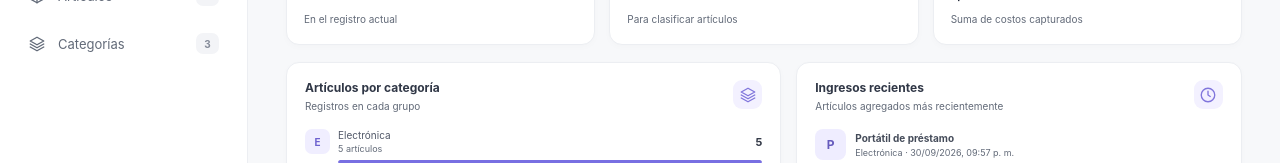
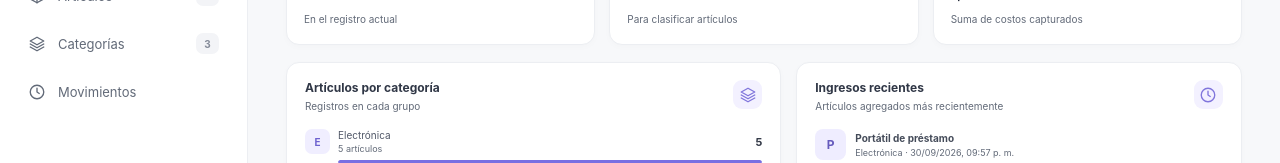
Before and after one commit to AndresMolina-Sys/InventarioWeb, a React (Vite) app: page / in a window 1280 px wide. Shown: the part 281-444 px from the top of the page. Built offline with nearby package versions, Linux system fonts and the light colour scheme.

Commit message:
feat(movements): add activity history
Store article details and browse filtered activity locally.

```diff
--- a/src/App.tsx
+++ b/src/App.tsx
@@ -3,7 +3,8 @@ import type { FormEvent, ReactNode } from "react";
 import { createCategory, createItem, deleteCategory, deleteItem, loadSnapshot, updateCategory, updateItem } from "./lib/inventoryRepository";
 import type { Category, CategoryDraft, InventoryItem, InventoryMovement, InventorySnapshot, ItemDraft } from "./types";
 
-type Page = "dashboard" | "inventory" | "categories" | "category-detail";
+type Page = "dashboard" | "inventory" | "categories" | "movements" | "category-detail";
+type MovementFilter = "all" | InventoryMovement["type"];
 type IconName = "dashboard" | "box" | "search" | "plus" | "download" | "chevron" | "edit" | "trash" | "view" | "close" | "check" | "spark" | "clock" | "alert" | "layers" | "currency";
 
 const iconPaths: Record<IconName, ReactNode> = {
@@ -25,8 +26,8 @@ const iconPaths: Record<IconName, ReactNode> = {
   currency: <><circle cx="12" cy="12" r="9" /><path d="M15 8.5c-.5-.7-1.5-1.1-3-1.1-1.6 0-2.6.7-2.6 1.8 0 3 5.2 1.2 5.2 4.1 0 1.1-1 2-2.7 2-1.4 0-2.5-.4-3.2-1.2M12 6v12" /></>,
 };
 
-function Icon({ name, size = 18 }: { name: IconName; size?: number }) {
-  return <svg aria-hidden="true" width={size} height={size} viewBox="0 0 24 24" fill="none" stroke="currentColor" strokeWidth="1.8" strokeLinecap="round" strokeLinejoin="round">{iconPaths[name]}</svg>;
+function Icon({ name, size = 18, className }: { name: IconName; size?: number; className?: string }) {
+  return <svg aria-hidden="true" className={className} width={size} height={size} viewBox="0 0 24 24" fill="none" stroke="currentColor" strokeWidth="1.8" strokeLinecap="round" strokeLinejoin="round">{iconPaths[name]}</svg>;
 }
 
 function dateLabel(value: string): string {
@@ -169,7 +170,7 @@ function App() {
 
   if (dataLoading) return <LoadingScreen />;
   const selectedCategory = snapshot.categories.find((category) => category.id === selectedCategoryId) ?? null;
-  const pageTitle = page === "dashboard" ? "Resumen" : page === "inventory" ? "Artículos" : page === "category-detail" ? selectedCategory?.name ?? "Categoría" : "Categorías";
+  const pageTitle = page === "dashboard" ? "Resumen" : page === "inventory" ? "Artículos" : page === "movements" ? "Movimientos" : page === "category-detail" ? selectedCategory?.name ?? "Categoría" : "Categorías";
 
   return <div className="app-shell">
     <Sidebar page={page} onPage={setPage} itemCount={snapshot.items.length} categoryCount={snapshot.categories.length} />
@@ -226,6 +227,7 @@ function App() {
         onViewItem={setViewedItem}
         onDeleteItem={removeItem}
       />}
+      {page === "movements" && <MovementsPage movements={snapshot.movements} />}
     </main>
 
     {itemModal && <ItemModal
@@ -258,6 +260,7 @@ function Sidebar({ page, onPage, itemCount, categoryCount }: { page: Page; onPag
     { key: "dashboard", label: "Resumen", icon: "dashboard" },
     { key: "inventory", label: "Artículos", icon: "box" },
     { key: "categories", label: "Categorías", icon: "layers" },
+    { key: "movements", label: "Movimientos", icon: "clock" },
   ];
   return <aside className="sidebar">
     <a className="brand" href="#inicio" onClick={(event) => { event.preventDefault(); onPage("dashboard"); }}>
@@ -267,7 +270,7 @@ function Sidebar({ page, onPage, itemCount, categoryCount }: { page: Page; onPag
     <div className="nav-label">MENÚ</div>
     <nav className="side-nav" aria-label="Navegación principal">
       {links.map((link) => <button key={link.key} className={`nav-link ${activePage === link.key ? "active" : ""}`} aria-label={link.label} title={link.label} onClick={() => onPage(link.key)}>
-        <Icon name={link.icon} size={18} /><span>{link.label}</span>{link.key !== "dashboard" && <span className="nav-count">{link.key === "inventory" ? itemCount : categoryCount}</span>}
+        <Icon name={link.icon} size={18} /><span>{link.label}</span>{link.key === "inventory" ? <span className="nav-count">{itemCount}</span> : link.key === "categories" ? <span className="nav-count">{categoryCount}</span> : null}
       </button>)}
     </nav>
     <div className="sidebar-spacer" />
@@ -339,6 +342,79 @@ function ActivityChart({ movements }: { movements: InventoryMovement[] }) {
       </div>
     </div>
     <div className="chart-legend"><span className="legend-dot" /><span>Movimientos por día</span><strong className="chart-total">{total} {total === 1 ? "movimiento" : "movimientos"} en la semana</strong></div>
+  </section>;
+}
+
+function movementActionLabel(type: InventoryMovement["type"]): string {
+  if (type === "created") return "Alta";
+  if (type === "updated") return "Edición";
+  return "Baja";
+}
+
+function movementActionIcon(type: InventoryMovement["type"]): IconName {
+  if (type === "created") return "plus";
+  if (type === "updated") return "edit";
+  return "trash";
+}
+
+function MovementsPage({ movements }: { movements: InventoryMovement[] }) {
+  const [filter, setFilter] = useState<MovementFilter>("all");
+  const [currentPage, setCurrentPage] = useState(1);
+  const pageSize = 25;
+  const filteredMovements = useMemo(() => movements
+    .map((movement, index) => ({ movement, index }))
+    .filter(({ movement }) => filter === "all" || movement.type === filter)
+    .sort((left, right) => Date.parse(right.movement.occurredAt) - Date.parse(left.movement.occurredAt) || right.index - left.index)
+    .map(({ movement }) => movement), [filter, movements]);
+  const pageCount = Math.max(1, Math.ceil(filteredMovements.length / pageSize));
+  const safePage = Math.min(currentPage, pageCount);
+  const firstIndex = (safePage - 1) * pageSize;
+  const visibleMovements = filteredMovements.slice(firstIndex, firstIndex + pageSize);
+  const rangeStart = filteredMovements.length === 0 ? 0 : firstIndex + 1;
+  const rangeEnd = Math.min(firstIndex + pageSize, filteredMovements.length);
+
+  function changeFilter(value: MovementFilter) {
+    setFilter(value);
+    setCurrentPage(1);
+  }
+
+  return <section className="page-content">
+    <div className="page-heading movement-page-heading">
+      <div><div className="eyebrow">CONTROL INTERNO</div><h1>Movimientos</h1><p>Consulta las altas, ediciones y bajas de artículos.</p></div>
+    </div>
+    <section className="panel inventory-panel movement-history-panel">
+      <div className="inventory-toolbar movement-toolbar">
+        <div><h2>Historial de actividad</h2><p>{filteredMovements.length} {filteredMovements.length === 1 ? "movimiento" : "movimientos"} en el historial</p></div>
+        <label className="movement-filter">Tipo de acción
+          <select id="movement-filter" name="movementFilter" aria-label="Filtrar por tipo de acción" value={filter} onChange={(event) => changeFilter(event.target.value as MovementFilter)}>
+            <option value="all">Todos los movimientos</option>
+            <option value="created">Altas</option>
+            <option value="updated">Ediciones</option>
+            <option value="deleted">Bajas</option>
+          </select>
+        </label>
+      </div>
+      {visibleMovements.length > 0 ? <div className="table-scroll"><table className="product-table movement-history-table">
+        <caption className="sr-only">Historial completo de movimientos de artículos</caption>
+        <thead><tr><th scope="col">Acción</th><th scope="col">Artículo</th><th scope="col">Fecha y hora</th></tr></thead>
+        <tbody>{visibleMovements.map((movement) => <tr key={movement.id}>
+          <td><span className={`movement-action action-${movement.type}`}><Icon name={movementActionIcon(movement.type)} size={14} />{movementActionLabel(movement.type)}</span></td>
+          <td><div className="movement-article"><strong>{movement.itemSnapshot?.name ?? "Artículo sin datos asociados"}</strong><small>{movement.itemSnapshot ? `${movement.itemSnapshot.code} · ${movement.itemSnapshot.categoryName}` : "Este movimiento no conserva los datos del artículo."}</small></div></td>
+          <td className="date-cell"><time dateTime={movement.occurredAt}>{dateLabel(movement.occurredAt)}</time></td>
+        </tr>)}</tbody>
+      </table></div> : <EmptyState
+        title={movements.length === 0 ? "Todavía no hay movimientos" : "No hay movimientos de este tipo"}
+        text={movements.length === 0 ? "Las altas, ediciones y bajas de artículos aparecerán aquí." : "Prueba otro filtro para consultar el historial."}
+      />}
+      <div className="table-foot movement-table-foot">
+        <span>Mostrando <strong>{rangeStart}–{rangeEnd}</strong> de <strong>{filteredMovements.length}</strong> movimientos</span>
+        {filteredMovements.length > 0 && <nav className="movement-pagination" aria-label="Paginación de movimientos">
+          <button className="movement-page-button" aria-label="Página anterior" onClick={() => setCurrentPage((page) => Math.max(1, page - 1))} disabled={safePage === 1}><Icon name="chevron" size={15} className="rotate-left" /></button>
+          <span aria-live="polite">Página {safePage} de {pageCount}</span>
+          <button className="movement-page-button" aria-label="Página siguiente" onClick={() => setCurrentPage((page) => Math.min(pageCount, page + 1))} disabled={safePage === pageCount}><Icon name="chevron" size={15} /></button>
+        </nav>}
+      </div>
+    </section>
   </section>;
 }
 
--- a/src/lib/inventoryRepository.ts
+++ b/src/lib/inventoryRepository.ts
@@ -1,5 +1,5 @@
 import { createSampleSnapshot, readLegacySnapshot } from "../data/demo";
-import type { Category, CategoryDraft, InventoryItem, InventoryMovement, InventorySnapshot, ItemDraft } from "../types";
+import type { Category, CategoryDraft, InventoryItem, InventoryMovement, InventorySnapshot, ItemDraft, MovementItemSnapshot } from "../types";
 
 const DATABASE_NAME = "inventario-web-portfolio";
 const DATABASE_VERSION = 1;
@@ -47,13 +47,27 @@ function openDatabase(): Promise<IDBDatabase> {
   });
   return databasePromise;
 }
-function isMovement(value: unknown): value is InventoryMovement {
-  if (typeof value !== "object" || value === null) return false;
+function normalizeMovement(value: unknown): InventoryMovement | null {
+  if (typeof value !== "object" || value === null) return null;
   const movement = value as Partial<InventoryMovement>;
-  return typeof movement.id === "string"
-    && (movement.type === "created" || movement.type === "updated" || movement.type === "deleted")
-    && typeof movement.occurredAt === "string"
-    && Number.isFinite(Date.parse(movement.occurredAt));
+  if (typeof movement.id !== "string"
+    || (movement.type !== "created" && movement.type !== "updated" && movement.type !== "deleted")
+    || typeof movement.occurredAt !== "string"
+    || !Number.isFinite(Date.parse(movement.occurredAt))) return null;
+
+  const itemSnapshot = movement.itemSnapshot;
+  const hasValidItemSnapshot = typeof itemSnapshot === "object"
+    && itemSnapshot !== null
+    && typeof itemSnapshot.code === "string"
+    && typeof itemSnapshot.name === "string"
+    && typeof itemSnapshot.categoryName === "string";
+
+  return {
+    id: movement.id,
+    type: movement.type,
+    occurredAt: movement.occurredAt,
+    ...(hasValidItemSnapshot ? { itemSnapshot: itemSnapshot as MovementItemSnapshot } : {}),
+  };
 }
 
 function normalizeSnapshot(value: unknown): InventorySnapshot | null {
@@ -63,7 +77,9 @@ function normalizeSnapshot(value: unknown): InventorySnapshot | null {
   return {
     categories: record.categories as Category[],
     items: record.items as InventoryItem[],
-    movements: Array.isArray(record.movements) ? record.movements.filter(isMovement) : [],
+    movements: Array.isArray(record.movements)
+      ? record.movements.map(normalizeMovement).filter((movement): movement is InventoryMovement => movement !== null)
+      : [],
   };
 }
 
@@ -106,8 +122,16 @@ function normalized(value: string): string {
   return value.trim().toLocaleLowerCase("es-CR");
 }
 
-function createMovement(type: InventoryMovement["type"], occurredAt: string): InventoryMovement {
-  return { id: crypto.randomUUID(), type, occurredAt };
+function movementItemSnapshot(item: InventoryItem, categories: Category[]): MovementItemSnapshot {
+  return {
+    code: item.code,
+    name: item.name,
+    categoryName: categories.find((category) => category.id === item.categoryId)?.name ?? "Sin categoría",
+  };
+}
+
+function createMovement(type: InventoryMovement["type"], occurredAt: string, item: InventoryItem, categories: Category[]): InventoryMovement {
+  return { id: crypto.randomUUID(), type, occurredAt, itemSnapshot: movementItemSnapshot(item, categories) };
 }
 
 function validateItemDraft(draft: ItemDraft, items: InventoryItem[], currentId?: string): void {
@@ -163,7 +187,7 @@ export function createItem(draft: ItemDraft): Promise<void> {
       snapshot: {
         ...snapshot,
         items: [item, ...snapshot.items],
-        movements: [...snapshot.movements, createMovement("created", now)],
+        movements: [...snapshot.movements, createMovement("created", now, item, snapshot.categories)],
       },
       result: undefined,
     };
@@ -172,14 +196,12 @@ export function createItem(draft: ItemDraft): Promise<void> {
 
 export function updateItem(id: string, draft: ItemDraft): Promise<void> {
   return transactSnapshot((snapshot) => {
-    if (!snapshot.items.some((item) => item.id === id)) throw new Error("El artículo ya no existe.");
+    const currentItem = snapshot.items.find((item) => item.id === id);
+    if (!currentItem) throw new Error("El artículo ya no existe.");
     validateItemDraft(draft, snapshot.items, id);
     const now = new Date().toISOString();
-    return {
-      snapshot: {
-        ...snapshot,
-        items: snapshot.items.map((item) => item.id === id ? {
-          ...item,
+    const updatedItem: InventoryItem = {
+      ...currentItem,
       ...draft,
       code: draft.code.trim(),
       name: draft.name.trim(),
@@ -190,8 +212,12 @@ export function updateItem(id: string, draft: ItemDraft): Promise<void> {
       location: draft.location.trim() || "General",
       notes: draft.notes.trim(),
       updatedAt: now,
-        } : item),
-        movements: [...snapshot.movements, createMovement("updated", now)],
+    };
+    return {
+      snapshot: {
+        ...snapshot,
+        items: snapshot.items.map((item) => item.id === id ? updatedItem : item),
+        movements: [...snapshot.movements, createMovement("updated", now, updatedItem, snapshot.categories)],
       },
       result: undefined,
     };
@@ -200,7 +226,8 @@ export function updateItem(id: string, draft: ItemDraft): Promise<void> {
 
 export function deleteItem(id: string): Promise<void> {
   return transactSnapshot((snapshot) => {
-    if (!snapshot.items.some((item) => item.id === id)) {
+    const deletedItem = snapshot.items.find((item) => item.id === id);
+    if (!deletedItem) {
       return { snapshot, result: undefined };
     }
     const now = new Date().toISOString();
@@ -208,7 +235,7 @@ export function deleteItem(id: string): Promise<void> {
       snapshot: {
         ...snapshot,
         items: snapshot.items.filter((item) => item.id !== id),
-        movements: [...snapshot.movements, createMovement("deleted", now)],
+        movements: [...snapshot.movements, createMovement("deleted", now, deletedItem, snapshot.categories)],
       },
       result: undefined,
     };
--- a/src/types.ts
+++ b/src/types.ts
@@ -21,10 +21,15 @@ export type InventoryItem = {
   updatedAt: string;
 };
 
+export type MovementItemSnapshot = Pick<InventoryItem, "code" | "name"> & {
+  categoryName: string;
+};
+
 export type InventoryMovement = {
   id: string;
   type: "created" | "updated" | "deleted";
   occurredAt: string;
+  itemSnapshot?: MovementItemSnapshot;
 };
 
 export type InventorySnapshot = {
```
Also changed, not shown: src/styles.css (+27 -0 lines), 1 other file (tests, documents, lock files or other folders). Lines whose indentation alone changed are shown as unchanged.
